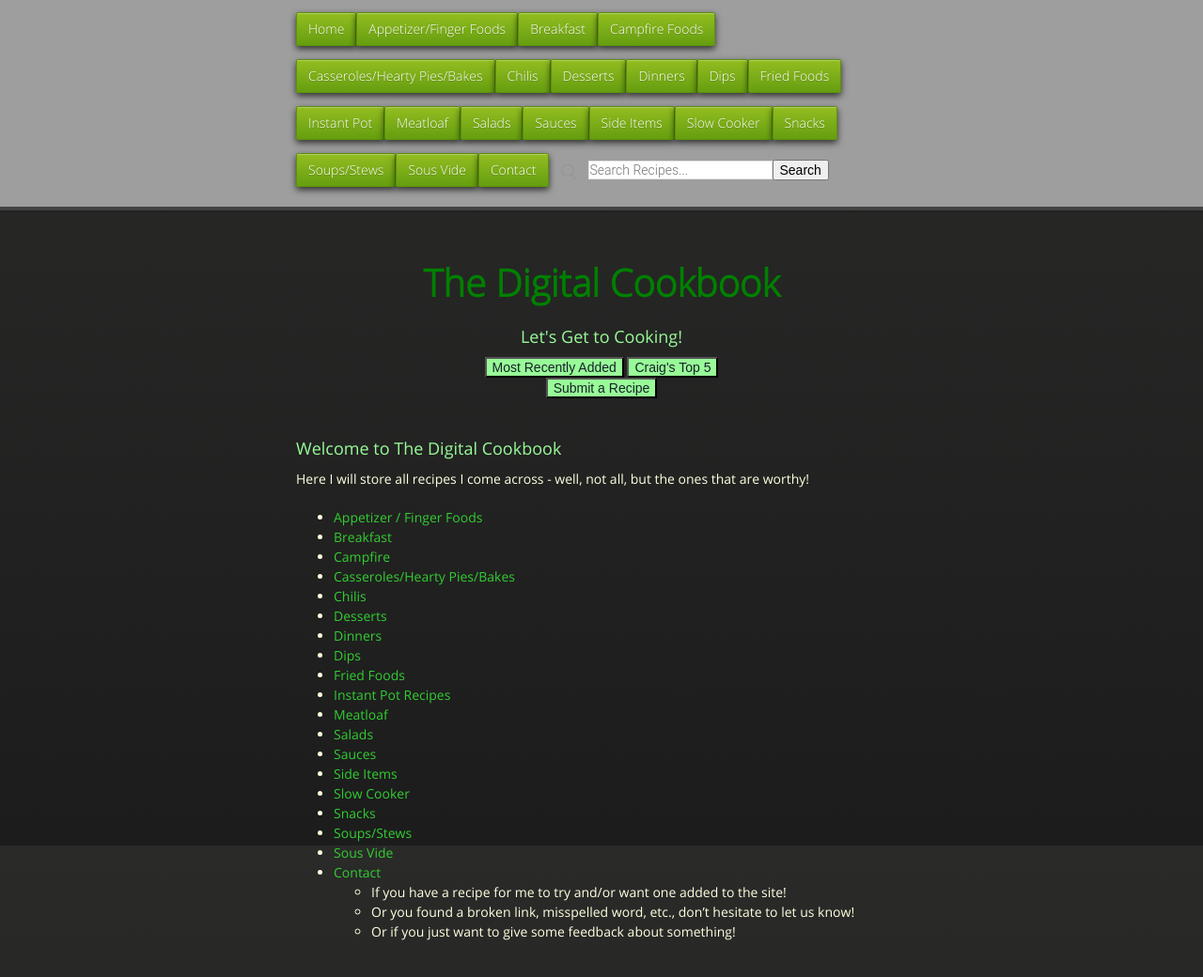
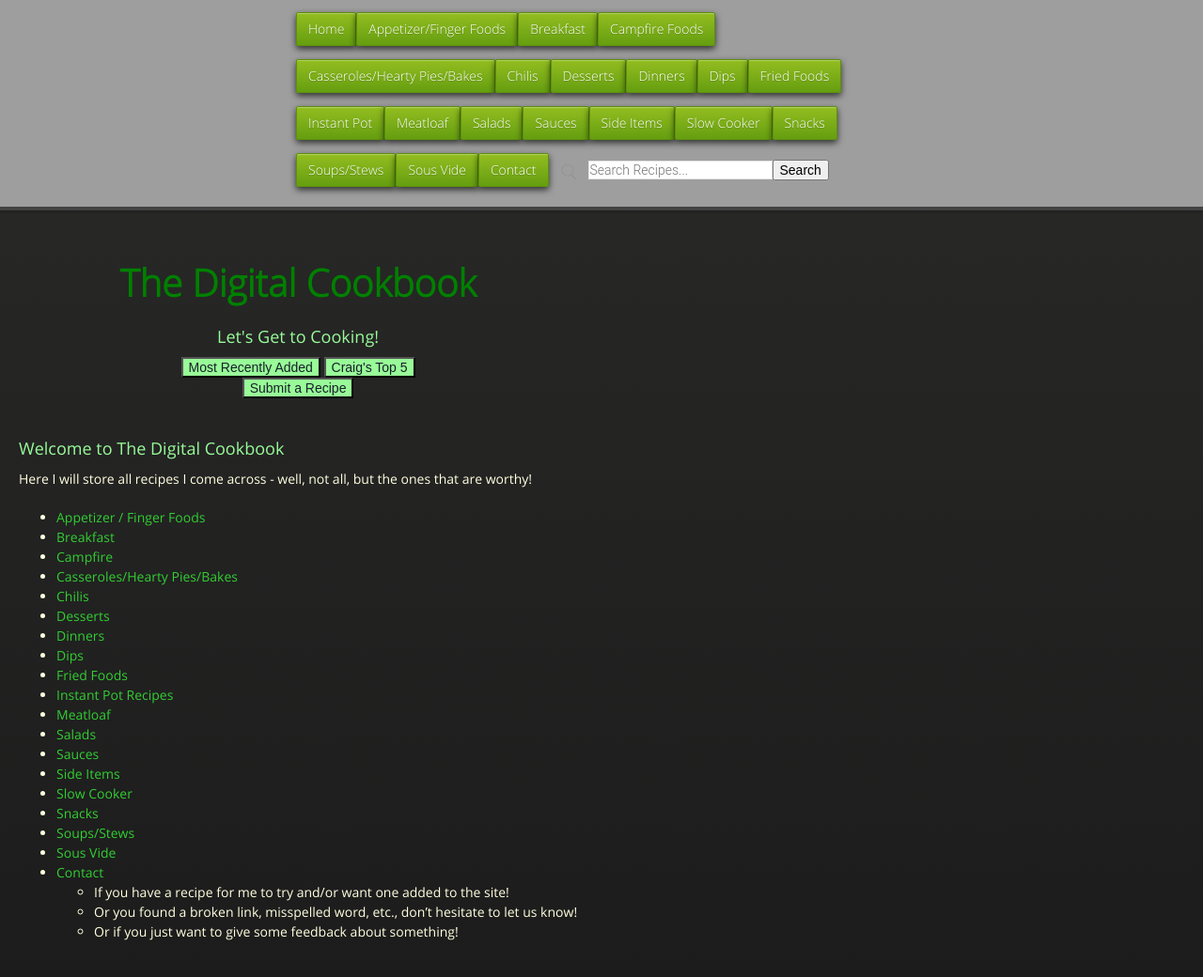
Before and after one commit to cmwillett/TheDigitalCookbook, a Jekyll site: the page built from index.md, in a window 1280 px wide and 1042 px high. Shown: the whole window at 94% size. Built offline with Jekyll 4.4.1, drawn with Linux system fonts in a browser that asks for light colours; nearby versions of some CDN libraries.

Commit message:
Update styles.css

```diff
--- a/stylesheets/styles.css
+++ b/stylesheets/styles.css
@@ -625,7 +625,8 @@ strong {
 .wrapper {
   max-width: 650px;
   margin: 0 auto;
-  position: relative;
+  /*position: relative;*/
+  position: fixed;
   padding: 0 20px;
 }
 
```
